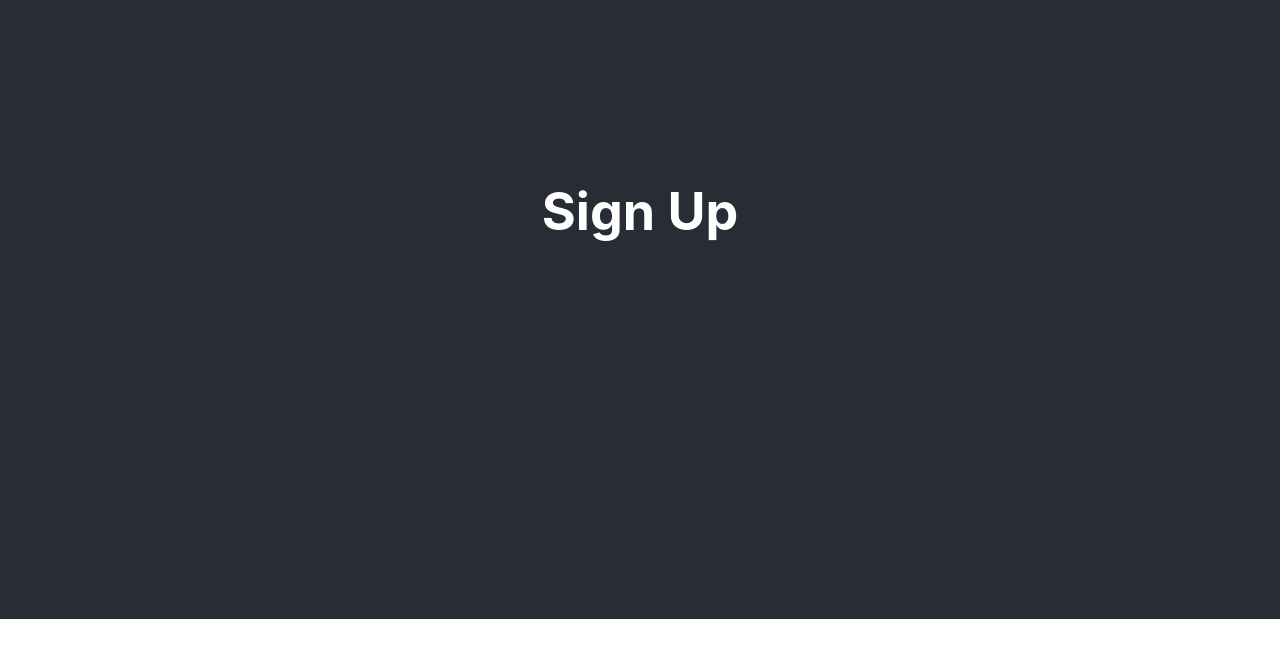
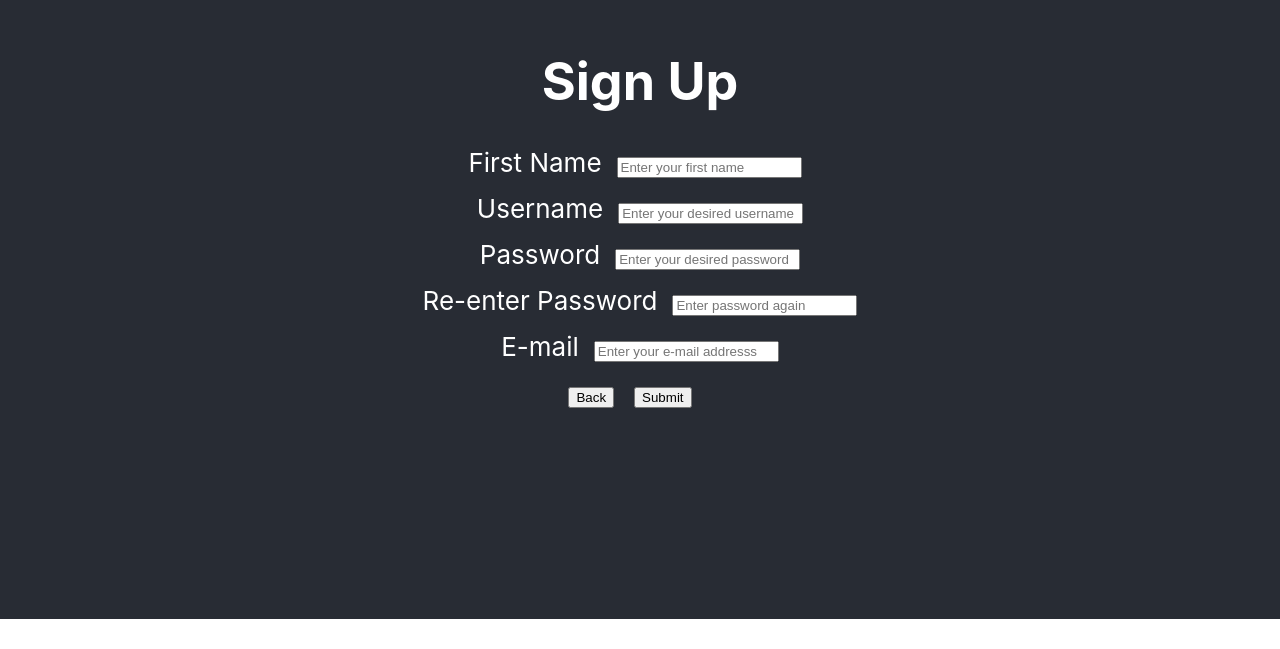
Before and after one commit to paripat2504/461L-Software-Lab-Project, a React (Create React App) app: page /signup in a window 1280 px wide. Shown: the part 181-830 px from the top of the page. Built offline with nearby package versions, Linux system fonts and the light colour scheme.

Commit message:
add content to sign up page

```diff
--- a/src/LoginForm.js
+++ b/src/LoginForm.js
@@ -4,12 +4,13 @@ import { useNavigate } from "react-router";
 
 function LoginForm() {
     const navigate = useNavigate();
-    //PLACEHOLDER UNTIL WE SEND ACTUAL HTTP REQUESTS TO BACKEND
+    //PLACEHOLDER UNTIL WE CONNECT TO BACKEND
     const dummyDatabase = new Map();
     dummyDatabase.set('samant', 'SE-god');
 
     const [username, setUsername] = useState('');
     const [password, setPassword] = useState('');
+    const [message, setMessage] = useState('');
 
     const handleUsername = (e) => {
       setUsername(e.target.value);
@@ -22,17 +23,14 @@ function LoginForm() {
     const handleClick = (e) => {
         e.preventDefault();
         //PLACEHOLDER LOGIC
+        var msg = ''
         if (dummyDatabase.has(username)) {
-            console.log(`Username '${username}' exists with value '${dummyDatabase.get(username)}'`);
+            msg = `Username '${username}' exists with password '${dummyDatabase.get(username)}'`;
           } else {
-            console.log(`Access denied`);
+            msg = `Access denied`;
           }
+        setMessage(msg);
     };
-
-    const handleSignup = () => {
-        console.log("User wants to sign up.")
-    }
-
 
     return (
       <form onSubmit={handleClick}>
@@ -56,6 +54,7 @@ function LoginForm() {
           </div>
           <button type="submit" onClick={handleClick} style={{marginRight:'20px'}}>Login</button>
           <button type="button" onClick={() => {navigate('/signup')}}>Sign up</button>
+          <div>{message}</div>
     </form>
     );
   }
--- a/src/SignUpForm.js
+++ b/src/SignUpForm.js
@@ -1,12 +1,46 @@
 import { useState } from 'react';
+import { useNavigate } from "react-router";
 
 function SignUpForm() {
-
+  const navigate = useNavigate();
 
     return (
     <div className="SignUpForm">
       <header className="SignUpForm-header">
         <h1>Sign Up</h1>
+          <div>
+            <label>First Name</label>
+            <input type="text"
+              placeholder='Enter your first name'
+              style={{marginRight:'10px'}}
+            />
+          </div>
+          <div>
+            <label>Username</label>
+            <input type="text"
+              placeholder='Enter your desired username'
+            />
+          </div>
+          <div>
+            <label>Password</label>
+            <input type="password"
+              placeholder='Enter your desired password'
+            />
+          </div>
+          <div>
+          <label>Re-enter Password</label>
+            <input type="password"
+              placeholder='Enter password again'
+            />
+          </div>
+          <div>
+            <label>E-mail</label>
+            <input type="email"
+              placeholder='Enter your e-mail addresss'
+            />
+          </div>
+          <button type="submit" onClick={() => {navigate('/')}} style={{marginRight:'20px'}}>Back</button>
+          <button type="submit" style={{marginRight:'20px'}}>Submit</button>
       </header>
     </div>
     );
```
